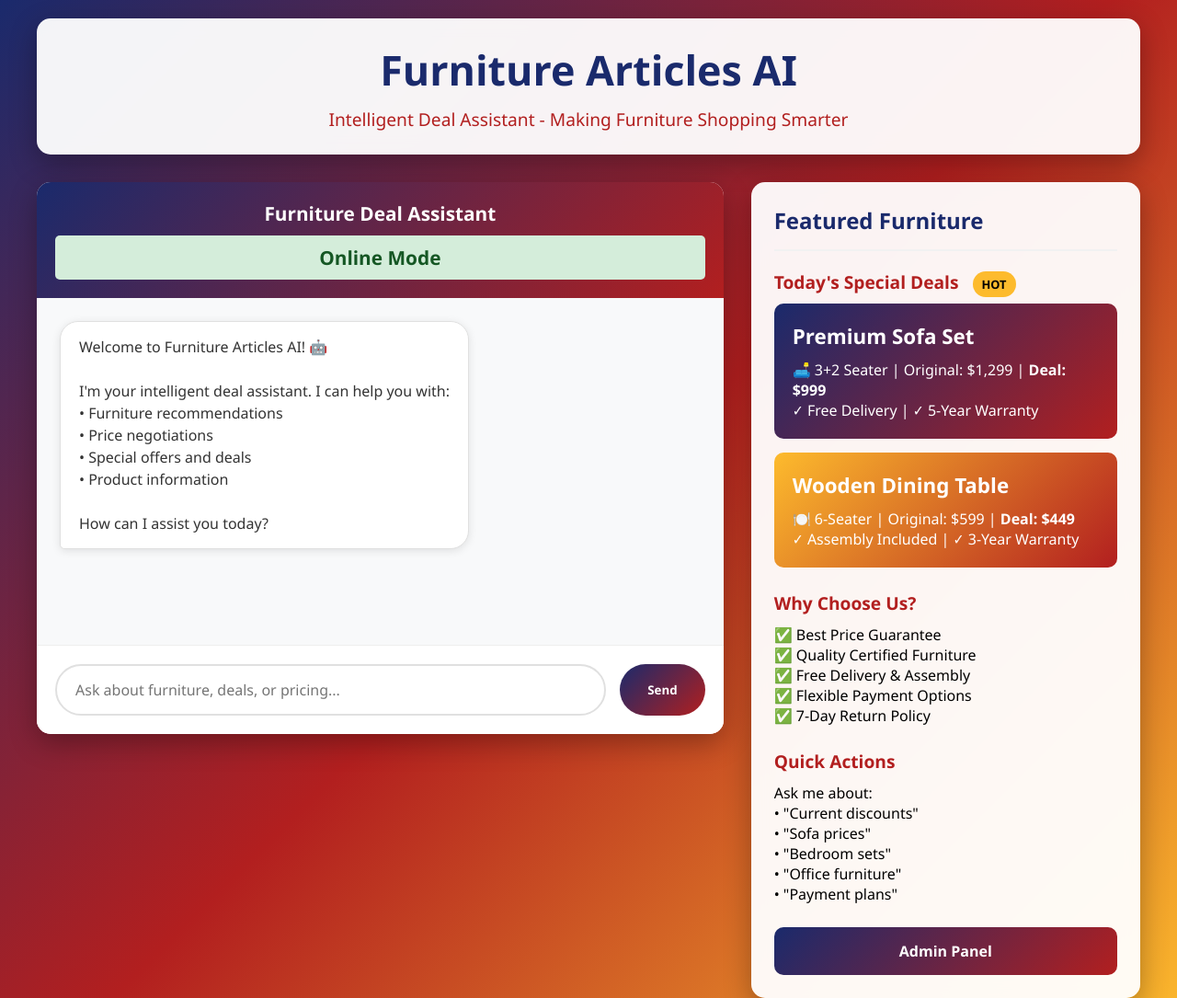
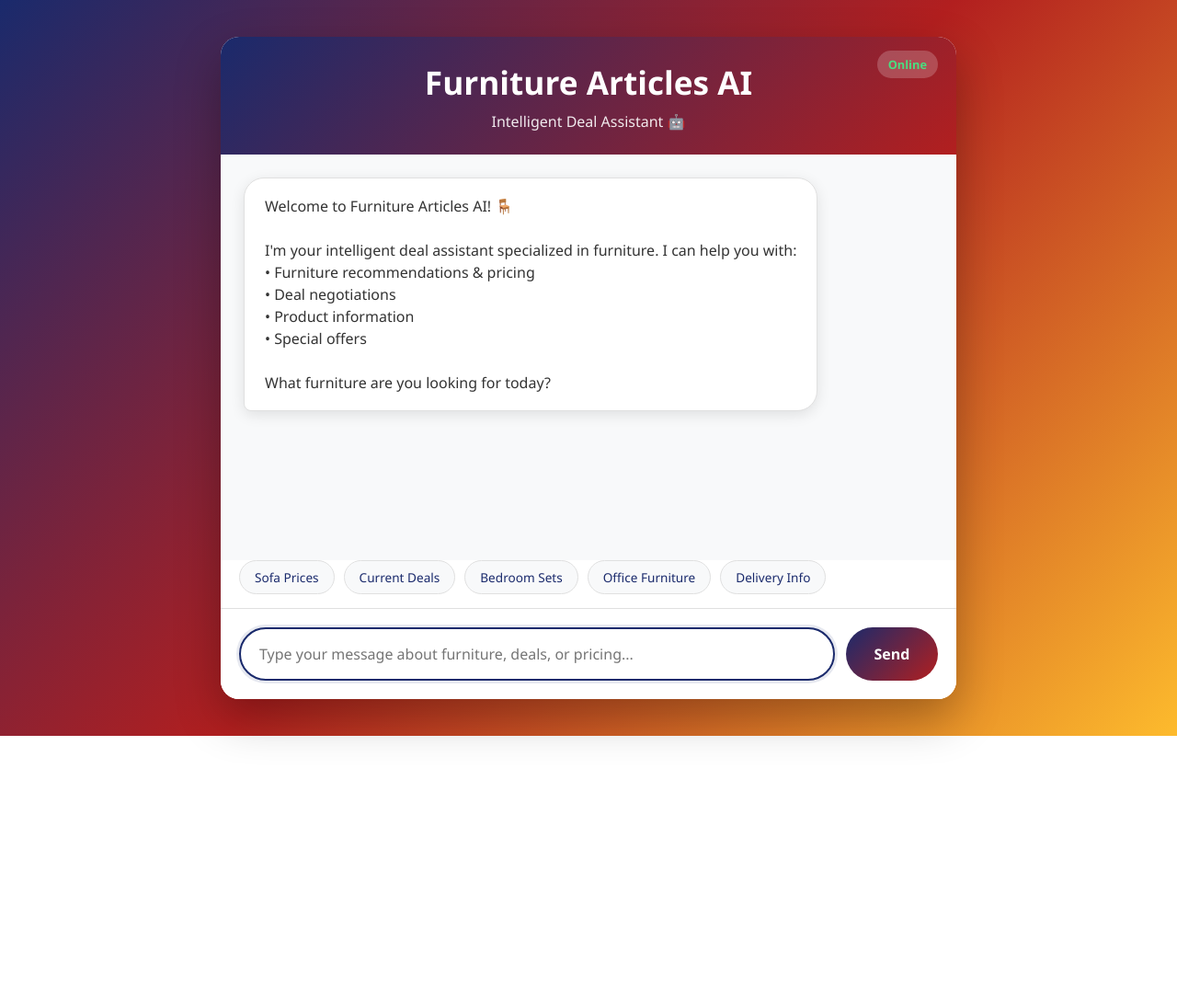
Before and after one commit to elitegamer859650-lab/FA-ai, a plain HTML site: page index.html in a window 1280 px wide. Shown: the top 1085 px of the page at 92% size. After the commit the page ends 800 px from the top, so only its background shows below. Drawn offline with Linux system fonts and the light colour scheme; no server answers.

Commit message:
Update index.html

```diff
--- a/index.html
+++ b/index.html
@@ -15,61 +15,64 @@
         body {
             background: linear-gradient(135deg, #1a2a6c, #b21f1f, #fdbb2d);
             min-height: 100vh;
+            display: flex;
+            justify-content: center;
+            align-items: center;
             padding: 20px;
         }
 
-        .container {
-            max-width: 1200px;
-            margin: 0 auto;
-        }
-
-        header {
+        .chatbot-container {
+            width: 100%;
+            max-width: 800px;
             background: rgba(255, 255, 255, 0.95);
-            padding: 25px;
-            border-radius: 15px;
-            text-align: center;
-            margin-bottom: 30px;
-            box-shadow: 0 10px 30px rgba(0, 0, 0, 0.3);
-            backdrop-filter: blur(10px);
-        }
-
-        h1 {
-            color: #1a2a6c;
-            font-size: 2.8rem;
-            margin-bottom: 10px;
-        }
-
-        .subtitle {
-            color: #b21f1f;
-            font-size: 1.2rem;
-            font-weight: 500;
-        }
-
-        .main-content {
-            display: flex;
-            gap: 30px;
-            margin-bottom: 30px;
-        }
-
-        .chat-container {
-            flex: 2;
-            background: rgba(255, 255, 255, 0.95);
-            border-radius: 15px;
-            box-shadow: 0 10px 30px rgba(0, 0, 0, 0.3);
+            border-radius: 20px;
+            box-shadow: 0 20px 50px rgba(0, 0, 0, 0.3);
             overflow: hidden;
             display: flex;
             flex-direction: column;
-            height: 600px;
+            height: 90vh;
+            max-height: 800px;
             backdrop-filter: blur(10px);
         }
 
         .chat-header {
             background: linear-gradient(135deg, #1a2a6c, #b21f1f);
             color: white;
-            padding: 20px;
+            padding: 25px;
             text-align: center;
-            font-weight: bold;
-            font-size: 1.3rem;
+            position: relative;
+        }
+
+        h1 {
+            font-size: 2.2rem;
+            margin-bottom: 8px;
+            font-weight: 700;
+        }
+
+        .subtitle {
+            font-size: 1rem;
+            opacity: 0.9;
+            font-weight: 400;
+        }
+
+        .status {
+            position: absolute;
+            top: 15px;
+            right: 20px;
+            padding: 6px 12px;
+            border-radius: 15px;
+            font-size: 0.8rem;
+            font-weight: 600;
+        }
+
+        .online {
+            background: rgba(255, 255, 255, 0.2);
+            color: #4ade80;
+        }
+
+        .offline {
+            background: rgba(255, 255, 255, 0.2);
+            color: #f87171;
         }
 
         .chat-messages {
@@ -83,36 +86,49 @@
         }
 
         .message {
-            max-width: 80%;
-            padding: 15px 20px;
-            border-radius: 20px;
+            max-width: 85%;
+            padding: 18px 22px;
+            border-radius: 22px;
             line-height: 1.5;
-            box-shadow: 0 2px 10px rgba(0, 0, 0, 0.1);
+            box-shadow: 0 4px 15px rgba(0, 0, 0, 0.1);
             position: relative;
+            animation: messageAppear 0.3s ease-out;
+        }
+
+        @keyframes messageAppear {
+            from {
+                opacity: 0;
+                transform: translateY(10px);
+            }
+            to {
+                opacity: 1;
+                transform: translateY(0);
+            }
         }
 
         .user-message {
             align-self: flex-end;
             background: linear-gradient(135deg, #1a2a6c, #b21f1f);
             color: white;
-            border-bottom-right-radius: 5px;
+            border-bottom-right-radius: 8px;
         }
 
         .bot-message {
             align-self: flex-start;
             background: white;
             color: #333;
-            border-bottom-left-radius: 5px;
+            border-bottom-left-radius: 8px;
             border: 1px solid #e0e0e0;
         }
 
         .typing-indicator {
             display: inline-block;
-            padding: 10px 15px;
+            padding: 15px 20px;
             background: #f1f1f1;
-            border-radius: 15px;
+            border-radius: 20px;
             font-style: italic;
             color: #666;
+            border-bottom-left-radius: 8px;
         }
 
         .typing-dots {
@@ -137,210 +153,186 @@
             30% { opacity: 1; }
         }
 
-        .chat-input {
+        .chat-input-container {
             display: flex;
             padding: 20px;
-            border-top: 1px solid #eee;
+            border-top: 1px solid #e0e0e0;
             background: white;
+            gap: 12px;
         }
 
-        .chat-input input {
+        .chat-input {
             flex: 1;
-            padding: 15px 20px;
+            padding: 16px 20px;
             border: 2px solid #e0e0e0;
             border-radius: 30px;
             outline: none;
             font-size: 1rem;
-            transition: border 0.3s;
+            transition: all 0.3s;
+            background: #f8f9fa;
         }
 
-        .chat-input input:focus {
+        .chat-input:focus {
             border-color: #1a2a6c;
+            background: white;
+            box-shadow: 0 0 0 3px rgba(26, 42, 108, 0.1);
         }
 
-        .chat-input button {
+        .send-button {
             background: linear-gradient(135deg, #1a2a6c, #b21f1f);
             color: white;
             border: none;
             border-radius: 30px;
-            padding: 15px 30px;
-            margin-left: 15px;
+            padding: 16px 30px;
             cursor: pointer;
-            font-weight: bold;
-            transition: transform 0.3s;
+            font-weight: 600;
+            font-size: 1rem;
+            transition: all 0.3s;
+            min-width: 100px;
         }
 
-        .chat-input button:hover {
+        .send-button:hover {
             transform: translateY(-2px);
+            box-shadow: 0 5px 15px rgba(26, 42, 108, 0.3);
         }
 
-        .info-panel {
-            flex: 1;
-            background: rgba(255, 255, 255, 0.95);
-            border-radius: 15px;
-            box-shadow: 0 10px 30px rgba(0, 0, 0, 0.3);
-            padding: 25px;
-            backdrop-filter: blur(10px);
+        .send-button:active {
+            transform: translateY(0);
         }
 
-        .info-panel h2 {
-            color: #1a2a6c;
-            margin-bottom: 20px;
-            padding-bottom: 15px;
-            border-bottom: 2px solid #f1f1f1;
+        .quick-actions {
+            display: flex;
+            flex-wrap: wrap;
+            gap: 10px;
+            padding: 0 20px 15px;
+            background: white;
         }
 
-        .info-section {
-            margin-bottom: 25px;
+        .quick-action {
+            background: #f8f9fa;
+            border: 1px solid #e0e0e0;
+            border-radius: 20px;
+            padding: 8px 16px;
+            font-size: 0.85rem;
+            cursor: pointer;
+            transition: all 0.2s;
+            color: #1a2a6c;
         }
 
-        .info-section h3 {
-            color: #b21f1f;
-            margin-bottom: 10px;
-            font-size: 1.2rem;
+        .quick-action:hover {
+            background: #1a2a6c;
+            color: white;
+            transform: translateY(-1px);
         }
 
-        .product-card {
-            background: linear-gradient(135deg, #1a2a6c, #b21f1f);
-            color: white;
-            padding: 20px;
-            border-radius: 10px;
-            margin-top: 10px;
+        /* Scrollbar styling */
+        .chat-messages::-webkit-scrollbar {
+            width: 6px;
         }
 
-        .product-card h4 {
-            font-size: 1.4rem;
-            margin-bottom: 10px;
+        .chat-messages::-webkit-scrollbar-track {
+            background: #f1f1f1;
         }
 
-        .admin-link {
-            display: block;
-            text-align: center;
-            background: linear-gradient(135deg, #1a2a6c, #b21f1f);
-            color: white;
-            padding: 15px;
-            border-radius: 10px;
-            text-decoration: none;
-            font-weight: bold;
-            margin-top: 20px;
-            transition: transform 0.3s;
+        .chat-messages::-webkit-scrollbar-thumb {
+            background: #1a2a6c;
+            border-radius: 3px;
         }
 
-        .admin-link:hover {
-            transform: translateY(-3px);
-        }
-
-        .status {
-            padding: 10px;
-            border-radius: 5px;
-            text-align: center;
-            margin-top: 10px;
-            font-weight: bold;
-        }
-
-        .online {
-            background: #d4edda;
-            color: #155724;
-        }
-
-        .offline {
-            background: #f8d7da;
-            color: #721c24;
-        }
-
-        .deal-badge {
-            background: #fdbb2d;
-            color: #000;
-            padding: 5px 10px;
-            border-radius: 15px;
-            font-size: 0.8rem;
-            font-weight: bold;
-            margin-left: 10px;
+        .chat-messages::-webkit-scrollbar-thumb:hover {
+            background: #b21f1f;
         }
 
         @media (max-width: 768px) {
-            .main-content {
-                flex-direction: column;
+            .chatbot-container {
+                height: 95vh;
+                border-radius: 15px;
             }
 
-            .chat-container {
-                height: 500px;
+            .chat-header {
+                padding: 20px;
+            }
+
+            h1 {
+                font-size: 1.8rem;
+            }
+
+            .subtitle {
+                font-size: 0.9rem;
+            }
+
+            .message {
+                max-width: 90%;
+                padding: 15px 18px;
+            }
+
+            .chat-input-container {
+                padding: 15px;
+            }
+
+            .send-button {
+                padding: 16px 20px;
+                min-width: 80px;
+            }
+        }
+
+        @media (max-width: 480px) {
+            body {
+                padding: 10px;
+            }
+
+            .chatbot-container {
+                height: 100vh;
+                border-radius: 0;
+            }
+
+            h1 {
+                font-size: 1.6rem;
+            }
+
+            .status {
+                position: static;
+                display: inline-block;
+                margin-top: 8px;
             }
         }
     </style>
 </head>
 <body>
-    <div class="container">
-        <header>
+    <div class="chatbot-container">
+        <div class="chat-header">
             <h1>Furniture Articles AI</h1>
-            <p class="subtitle">Intelligent Deal Assistant - Making Furniture Shopping Smarter</p>
-        </header>
+            <p class="subtitle">Intelligent Deal Assistant 🤖</p>
+            <div class="status online" id="status">Online</div>
+        </div>
 
-        <div class="main-content">
-            <div class="chat-container">
-                <div class="chat-header">
-                    Furniture Deal Assistant
-                    <div class="status online" id="status">Online Mode</div>
-                </div>
-                <div class="chat-messages" id="chatMessages">
-                    <div class="message bot-message">
-                        Welcome to Furniture Articles AI! 🤖<br><br>
-                        I'm your intelligent deal assistant. I can help you with:
-                        <br>• Furniture recommendations
-                        <br>• Price negotiations
-                        <br>• Special offers and deals
-                        <br>• Product information
-                        <br><br>How can I assist you today?
-                    </div>
-                </div>
-                <div class="chat-input">
-                    <input type="text" id="userInput" placeholder="Ask about furniture, deals, or pricing...">
-                    <button id="sendButton">Send</button>
-                </div>
+        <div class="chat-messages" id="chatMessages">
+            <div class="message bot-message">
+                Welcome to Furniture Articles AI! 🪑<br><br>
+                I'm your intelligent deal assistant specialized in furniture. I can help you with:
+                <br>• Furniture recommendations & pricing
+                <br>• Deal negotiations
+                <br>• Product information
+                <br>• Special offers
+                <br><br>What furniture are you looking for today?
             </div>
+        </div>
 
-            <div class="info-panel">
-                <h2>Featured Furniture</h2>
+        <div class="quick-actions">
+            <div class="quick-action" onclick="quickAction('sofa prices')">Sofa Prices</div>
+            <div class="quick-action" onclick="quickAction('current deals')">Current Deals</div>
+            <div class="quick-action" onclick="quickAction('bedroom furniture')">Bedroom Sets</div>
+            <div class="quick-action" onclick="quickAction('office furniture')">Office Furniture</div>
+            <div class="quick-action" onclick="quickAction('delivery info')">Delivery Info</div>
+        </div>
 
-                <div class="info-section">
-                    <h3>Today's Special Deals <span class="deal-badge">HOT</span></h3>
-                    <div class="product-card">
-                        <h4>Premium Sofa Set</h4>
-                        <p>🛋️ 3+2 Seater | Original: $1,299 | <strong>Deal: $999</strong></p>
-                        <p>✓ Free Delivery | ✓ 5-Year Warranty</p>
-                    </div>
-                    <div class="product-card" style="background: linear-gradient(135deg, #fdbb2d, #b21f1f); margin-top: 15px;">
-                        <h4>Wooden Dining Table</h4>
-                        <p>🍽️ 6-Seater | Original: $599 | <strong>Deal: $449</strong></p>
-                        <p>✓ Assembly Included | ✓ 3-Year Warranty</p>
-                    </div>
-                </div>
-
-                <div class="info-section">
-                    <h3>Why Choose Us?</h3>
-                    <p>✅ Best Price Guarantee</p>
-                    <p>✅ Quality Certified Furniture</p>
-                    <p>✅ Free Delivery & Assembly</p>
-                    <p>✅ Flexible Payment Options</p>
-                    <p>✅ 7-Day Return Policy</p>
-                </div>
-
-                <div class="info-section">
-                    <h3>Quick Actions</h3>
-                    <p>Ask me about:</p>
-                    <p>• "Current discounts"</p>
-                    <p>• "Sofa prices"</p>
-                    <p>• "Bedroom sets"</p>
-                    <p>• "Office furniture"</p>
-                    <p>• "Payment plans"</p>
-                </div>
-
-                <a href="admin.html" class="admin-link">Admin Panel</a>
-            </div>
+        <div class="chat-input-container">
+            <input type="text" class="chat-input" id="userInput" placeholder="Type your message about furniture, deals, or pricing..." autocomplete="off">
+            <button class="send-button" id="sendButton">Send</button>
         </div>
     </div>
 
-    <!-- Firebase App (the core Firebase SDK) -->
+    <!-- Firebase App -->
     <script src="https://www.gstatic.com/firebasejs/9.6.10/firebase-app-compat.js"></script>
     <!-- Firebase Database -->
     <script src="https://www.gstatic.com/firebasejs/9.6.10/firebase-database-compat.js"></script>
@@ -374,10 +366,10 @@
 
         function updateOnlineStatus() {
             if (navigator.onLine) {
-                status.textContent = 'Online Mode';
+                status.textContent = 'Online';
                 status.className = 'status online';
             } else {
-                status.textContent = 'Offline Mode';
+                status.textContent = 'Offline';
                 status.className = 'status offline';
             }
         }
@@ -385,35 +377,43 @@
         // Initial status check
         updateOnlineStatus();
 
-        // Sample furniture knowledge base
+        // Furniture knowledge base
         const furnitureKnowledge = {
             'sofa': {
-                answer: 'We have various sofa sets available! 🛋️\n\n• 3+2 Seater: $999 (Original $1,299)\n• L-shaped Sofa: $1,199\n• Recliner Sofa: $1,499\n\nAll sofas come with 5-year warranty and free delivery!',
-                keywords: ['sofa', 'couch', 'settee', 'divan']
+                answer: 'We have various sofa sets available! 🛋️\n\n• 3+2 Seater Luxury: $999 (Original $1,299)\n• L-shaped Modern Sofa: $1,199\n• Recliner Sofa Set: $1,499\n• Executive Leather Sofa: $1,799\n\nAll sofas include 5-year warranty and FREE delivery! Which type interests you?',
+                keywords: ['sofa', 'couch', 'settee', 'divan', 'sofas']
             },
             'bed': {
-                answer: 'Beautiful beds for your bedroom! 🛏️\n\n• King Size Bed: $799\n• Queen Size Bed: $599\n• Single Bed: $299\n\nAll beds include mattress and free assembly!',
-                keywords: ['bed', 'mattress', 'bedroom', 'sleep']
+                answer: 'Beautiful beds for your bedroom! 🛏️\n\n• King Size Storage Bed: $799\n• Queen Size Canopy Bed: $599\n• Single Bed with Mattress: $299\n• Bunk Beds (Kids): $449\n\nAll beds include mattress and FREE assembly! Need help choosing?',
+                keywords: ['bed', 'mattress', 'bedroom', 'sleep', 'beds']
             },
             'table': {
-                answer: 'Stylish tables available! 🍽️\n\n• Dining Table (6-seater): $449\n• Coffee Table: $199\n• Study Table: $299\n\nSpecial discount on dining sets!',
-                keywords: ['table', 'dining', 'desk', 'study']
+                answer: 'Stylish tables available! 🍽️\n\n• 6-Seater Dining Table: $449\n• Glass Coffee Table: $199\n• Executive Office Desk: $299\n• Study Table Set: $349\n\nSpecial discount on complete dining sets!',
+                keywords: ['table', 'dining', 'desk', 'study', 'tables']
             },
             'chair': {
-                answer: 'Comfortable chairs for every need! 💺\n\n• Office Chair: $199\n• Dining Chair: $89\n• Recliner Chair: $399\n\nBuy 4 dining chairs get 1 free!',
-                keywords: ['chair', 'seat', 'stool']
+                answer: 'Comfortable chairs for every need! 💺\n\n• Ergonomic Office Chair: $199\n• Dining Chair (Single): $89\n• Recliner Chair: $399\n• Gaming Chair: $249\n\n🔥 Buy 4 dining chairs get 1 FREE!',
+                keywords: ['chair', 'seat', 'stool', 'chairs']
             },
-            'discount': {
-                answer: 'Current Special Offers: 🎉\n\n• 20% OFF on all sofa sets\n• Buy 1 get 1 free on dining chairs\n• Free assembly with any purchase above $500\n• EMI options available\n\nAsk me about specific products for best deals!',
-                keywords: ['discount', 'offer', 'deal', 'sale', 'promotion']
+            'deal': {
+                answer: 'Current Special Offers: 🎉\n\n• 20% OFF on all sofa sets\n• Buy 1 get 1 free on dining chairs\n• FREE assembly with purchases above $500\n• 0% EMI options available\n• Price matching guarantee\n\nWhat product are you interested in?',
+                keywords: ['discount', 'offer', 'deal', 'sale', 'promotion', 'special']
             },
             'delivery': {
-                answer: 'Delivery Information: 🚚\n\n• Free delivery within city\n• 2-3 days delivery time\n• Assembly service included\n• Cash on delivery available\n\nWe ensure safe and timely delivery!',
-                keywords: ['delivery', 'shipping', 'assembly', 'install']
+                answer: 'Delivery Information: 🚚\n\n• FREE delivery within city limits\n• 2-3 business days delivery\n• Professional assembly included\n• Cash on delivery available\n• Safe & insured transportation\n\nYour furniture arrives ready to use!',
+                keywords: ['delivery', 'shipping', 'assembly', 'install', 'transport']
             },
             'price': {
-                answer: 'We offer competitive pricing! 💰\n\n• Best price guarantee\n• Price matching available\n• EMI options\n• Bulk order discounts\n\nTell me which product you\'re interested in for exact pricing.',
-                keywords: ['price', 'cost', 'expensive', 'cheap', 'budget']
+                answer: 'We offer competitive pricing! 💰\n\n• Best price guarantee\n• Price matching with competitors\n• Flexible EMI options\n• Bulk order discounts\n• Seasonal offers available\n\nWhich furniture item would you like pricing for?',
+                keywords: ['price', 'cost', 'expensive', 'cheap', 'budget', 'how much']
+            },
+            'office': {
+                answer: 'Professional office furniture! 🏢\n\n• Executive Desk: $299\n• Office Chair: $199\n• Conference Table: $599\n• Filing Cabinet: $149\n• Workstation Set: $799\n\nSpecial corporate discounts available!',
+                keywords: ['office', 'work', 'corporate', 'business', 'professional']
+            },
+            'warranty': {
+                answer: 'Warranty & Support: 🛡️\n\n• 5-year warranty on all furniture\n• Free maintenance for first year\n• 24/7 customer support\n• Easy return policy (7 days)\n• Quality certified products\n\nYour satisfaction is guaranteed!',
+                keywords: ['warranty', 'guarantee', 'support', 'return', 'quality']
             }
         };
 
@@ -440,6 +440,12 @@
             }, 1500);
         }
 
+        // Quick action function
+        function quickAction(action) {
+            userInput.value = action;
+            sendMessage();
+        }
+
         // Add message to chat
         function addMessage(text, sender) {
             const messageDiv = document.createElement('div');
@@ -454,7 +460,7 @@
             const typingDiv = document.createElement('div');
             typingDiv.className = 'message bot-message typing-indicator';
             typingDiv.id = 'typingIndicator';
-            typingDiv.innerHTML = 'Furniture AI is typing<span class="typing-dots"><span>.</span><span>.</span><span>.</span></span>';
+            typingDiv.innerHTML = 'Furniture AI is thinking<span class="typing-dots"><span>.</span><span>.</span><span>.</span></span>';
             chatMessages.appendChild(typingDiv);
             chatMessages.scrollTop = chatMessages.scrollHeight;
         }
@@ -488,11 +494,15 @@
             }
 
             if (lowerMessage.includes('contact') || lowerMessage.includes('phone') || lowerMessage.includes('number')) {
-                return 'You can reach us at:\n📞 Phone: 1-800-FURNITURE\n📧 Email: support@furniturearticles.com\n🏢 Visit: 123 Furniture Street, Your City\n\nWe\'re here to help!';
+                return 'You can reach us at:\n📞 Phone: 1-800-FURNITURE\n📧 Email: support@furniturearticles.com\n🏢 Visit: 123 Furniture Street, Your City\n\nWe\'re here to help with all your furniture needs!';
+            }
+
+            if (lowerMessage.includes('bye') || lowerMessage.includes('goodbye')) {
+                return 'Thank you for chatting with Furniture Articles AI! 🪑\nFeel free to come back anytime for furniture deals and advice. Have a great day!';
             }
 
             // Fallback response
-            return 'I understand you\'re interested in furniture! 🪑\n\nI can help you with:\n• Product recommendations\n• Pricing information\n• Current deals and discounts\n• Delivery options\n\nWhat specific furniture item are you looking for?';
+            return 'I understand you\'re interested in furniture! 🪑\n\nI can help you with:\n• Product recommendations\n• Pricing information\n• Current deals and discounts\n• Delivery options\n\nWhat specific furniture item are you looking for? You can ask about sofas, beds, tables, chairs, or office furniture.';
         }
 
         // Save conversation to Firebase
@@ -514,10 +524,10 @@
             }
         });
 
-        // Load initial chat messages from Firebase (optional)
-        database.ref('conversations').limitToLast(5).on('value', (snapshot) => {
-            // This can be used to show recent conversations
-        });
+        // Focus on input when page loads
+        window.onload = function() {
+            userInput.focus();
+        };
     </script>
 </body>
 </html>
```
